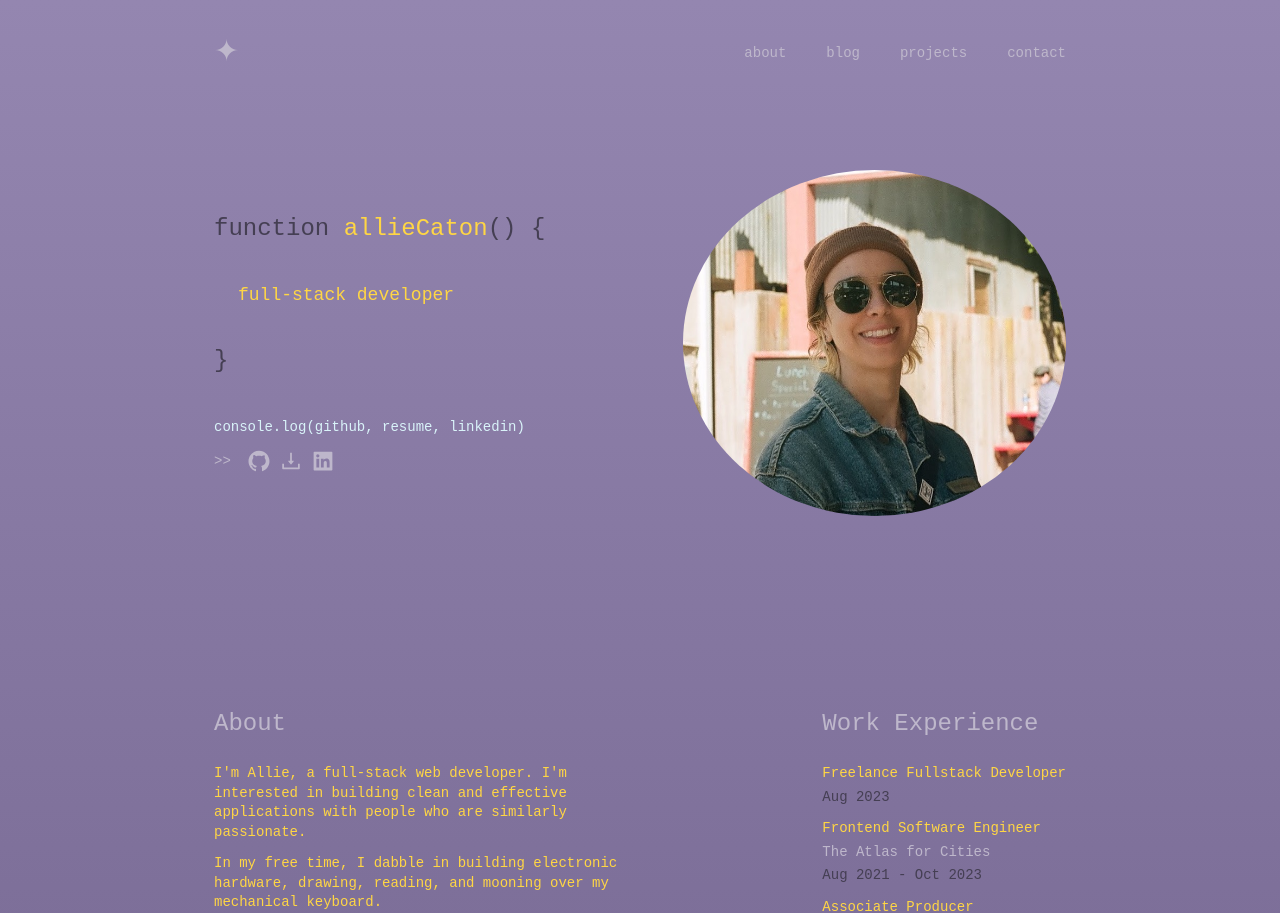
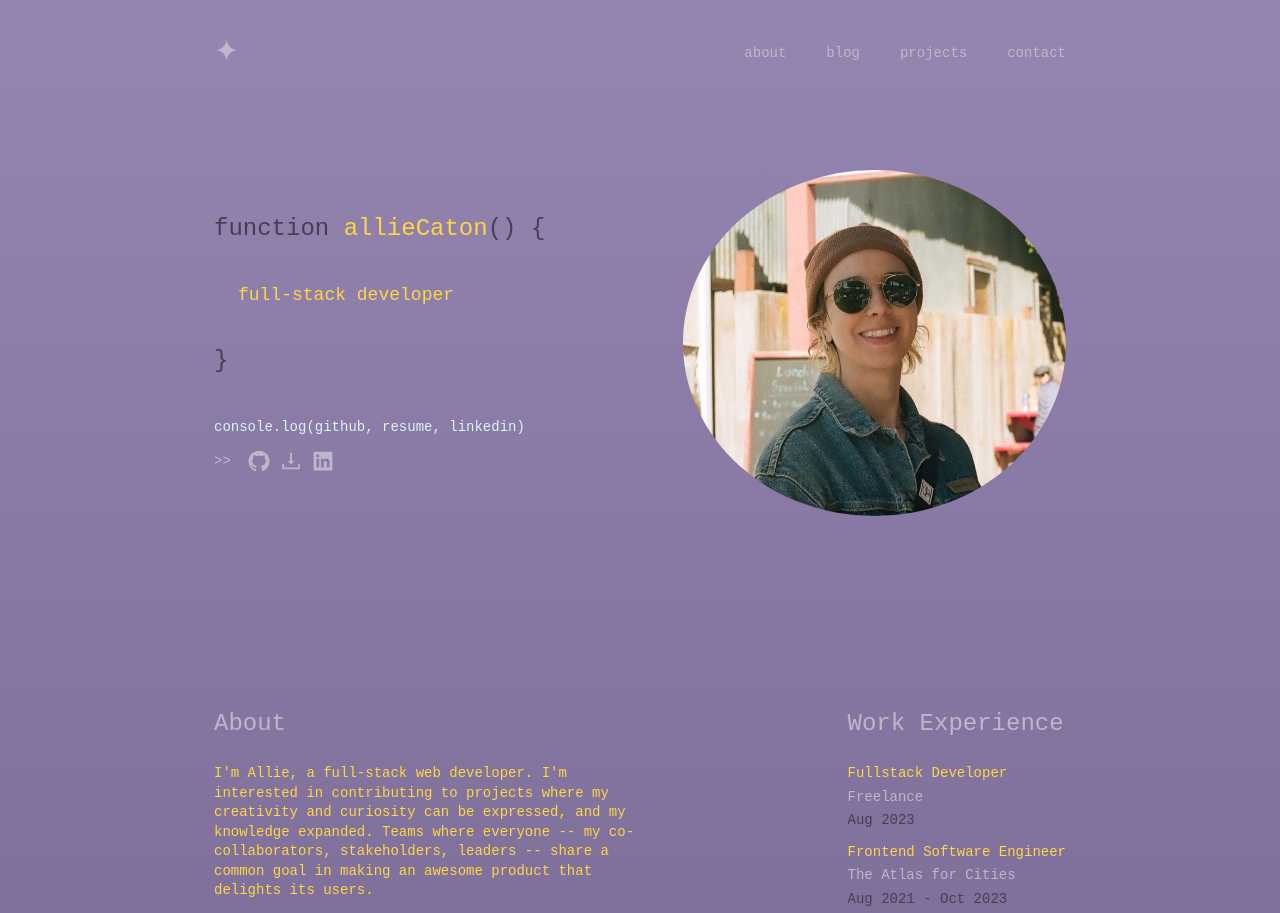
Before and after one commit to Orniepay/Portfolio, a React (Create React App) app: page / in a window 1280 px wide. Shown: the top 913 px of the page. Built offline with nearby package versions, Linux system fonts and the light colour scheme.

Commit message:
Updated language to be spicier

```diff
--- a/src/components/About.js
+++ b/src/components/About.js
@@ -20,13 +20,20 @@ const About = () => {
 
         <div className="text-yellow">
           <p className="mt-3">
-            I'm Allie, a full-stack web developer. I'm interested in building
-            clean and effective applications with people who are similarly
-            passionate.
+            I'm Allie, a full-stack web developer. I'm interested in
+            contributing to projects where my creativity and curiosity can be
+            expressed, and my knowledge expanded. Teams where everyone -- my
+            co-collaborators, stakeholders, leaders -- share a common goal in
+            making an awesome product that delights its users.
           </p>
           <p className="mt-3">
-            In my free time, I dabble in building electronic hardware, drawing,
-            reading, and mooning over my mechanical keyboard.
+            I thrive on diving into projects that push my boundaries and spark
+            interest. For me, it's all about mixing it up, whether it's coding,
+            collaborating, or learning something totally new.
+          </p>
+          <p className="mt-3">
+            In my free time, I dabble in building electronic hardware, rock
+            climbing, reading, and mooning over my mechanical keyboard.
           </p>
           <p className="mt-3">
             Here are a few technologies I've been working with recently:
--- a/src/data/work-experience.json
+++ b/src/data/work-experience.json
@@ -1,7 +1,7 @@
 [
   {
-    "title": "Freelance Fullstack Developer",
-    "company": "",
+    "title": "Fullstack Developer",
+    "company": "Freelance",
     "time": "Aug 2023"
   },
   {
```
